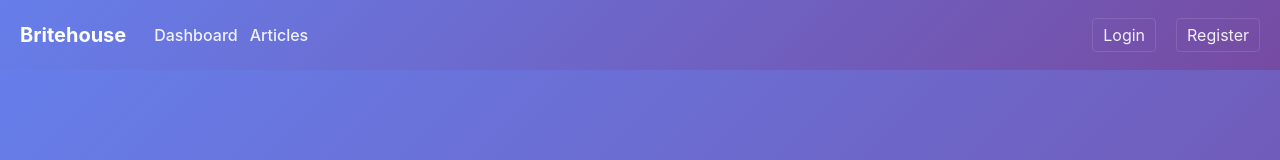
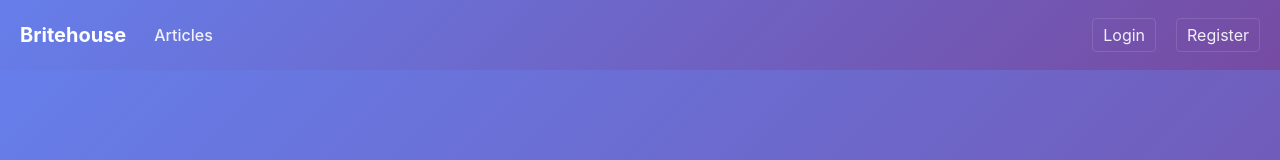
Before and after one commit to BrandonVanHeerden/BritehouseTest, a React (Create React App) app in the folder Front/: page /login in a window 1280 px wide. Shown: the top 160 px of the page. Built offline with nearby package versions, Linux system fonts and the light colour scheme; no server answers.

Commit message:
Fix dashboard redirection

```diff
--- a/Front/src/App.js
+++ b/Front/src/App.js
@@ -56,7 +56,7 @@
       <div className="navbar-brand">
         <h1>Britehouse</h1>
         <div className="nav-links">
-          <Link to="/">Dashboard</Link>
+          {isAuthenticated && <Link to="/dashboard">Dashboard</Link>}
           <Link to="/articles">Articles</Link>
         </div>
       </div>
```
